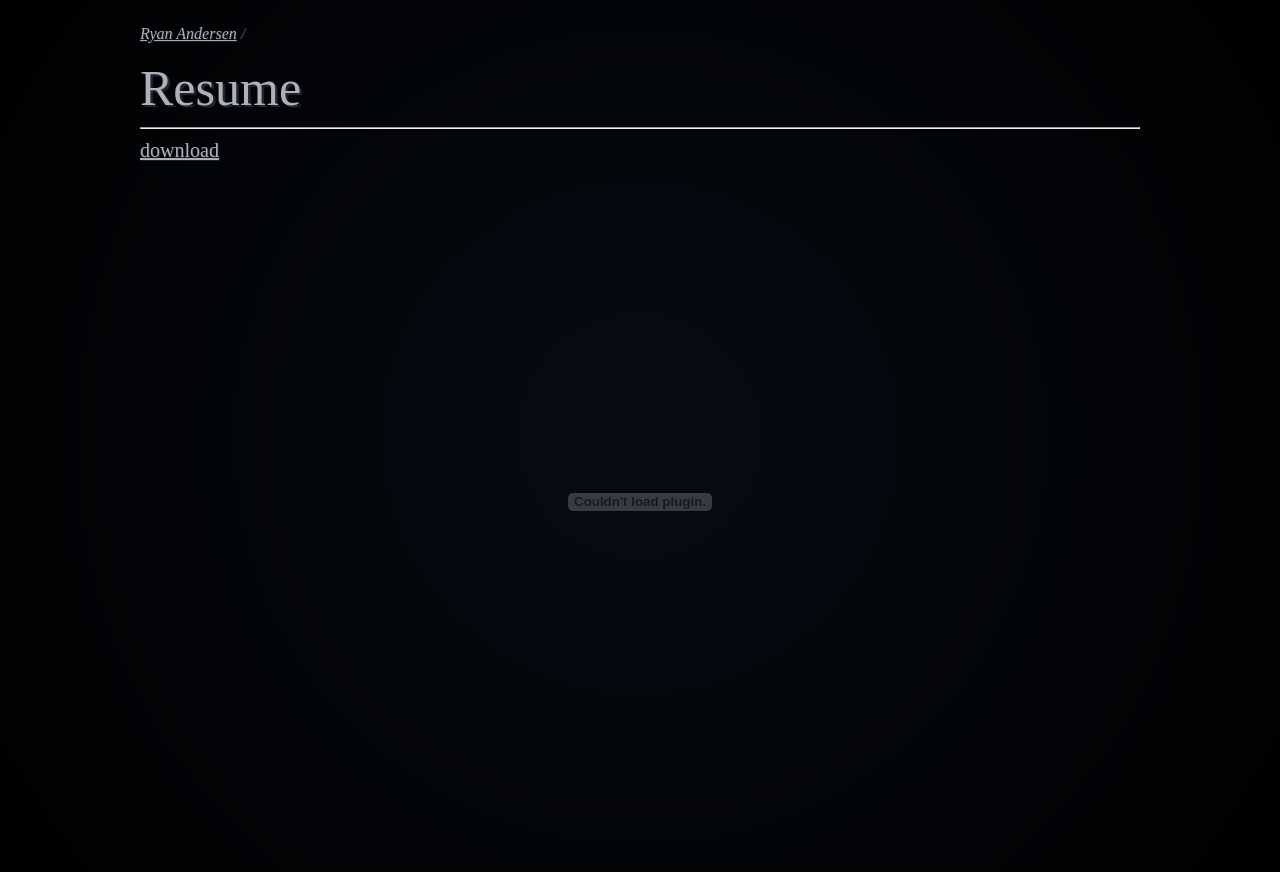
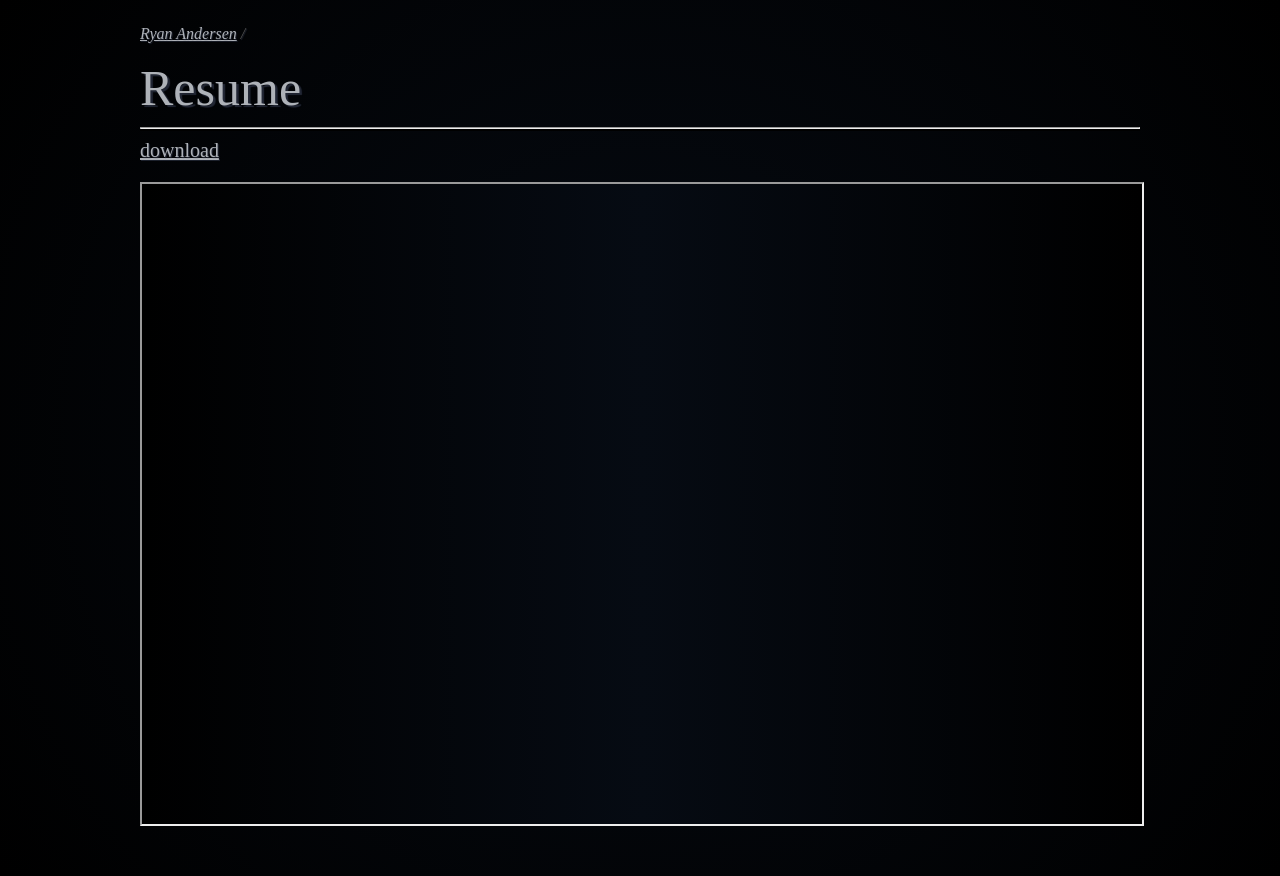
Before and after one commit to Redninja106/wyan-dev, a Next.js app: page /resume in a window 1280 px wide. Built offline with nearby package versions, Linux system fonts and the light colour scheme; a web font is replaced by a local one.

Commit message:
switch to iframe for safari compat

```diff
--- a/src/pages/globals.css
+++ b/src/pages/globals.css
@@ -76,7 +76,7 @@ hr {
     box-shadow: 0px 0px 10px #4f50533f;
 }
 
-embed {
+iframe {
     width: 100%;
     height: 100%;
     min-height: 80vh;
--- a/src/pages/resume.tsx
+++ b/src/pages/resume.tsx
@@ -11,7 +11,7 @@ function ResumePage() {
         </span>
         <hr/>
         <Link href="/RyanAndersenResume.pdf" download>download</Link>
-        <embed src="/RyanAndersenResume.pdf" type="application/pdf"></embed>
+        <iframe src="/RyanAndersenResume.pdf"></iframe>
         </>
     )
 }
```
